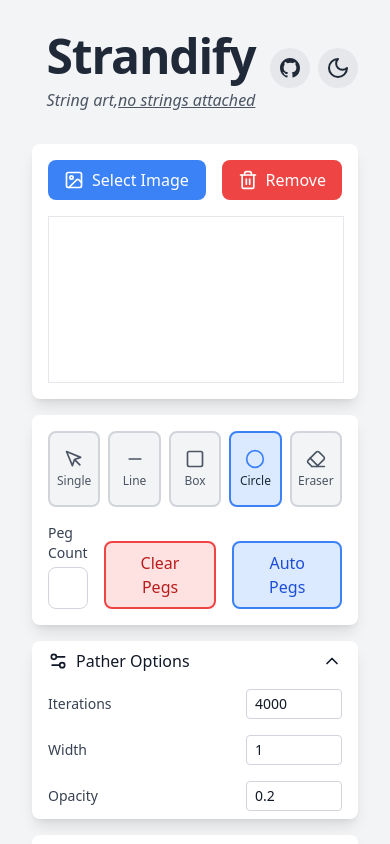
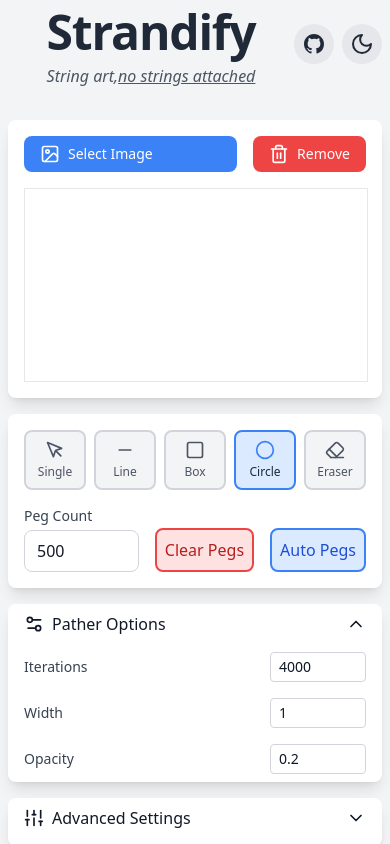
Before and after one commit to loiccoyle/strandify, a React (Vite) app: page / in a window 390 px wide. Shown: the top 844 px of the page. Built offline with nearby package versions, Linux system fonts and the light colour scheme.

Commit message:
responsive

```diff
--- a/src/App.tsx
+++ b/src/App.tsx
@@ -158,14 +158,14 @@ export default function App() {
 
   return (
     <ThemeProvider>
-      <div className="min-h-screen bg-gray-100 dark:bg-gray-900 p-8">
-        <div className="max-w-7xl mx-auto space-y-8">
+      <div className="min-h-screen bg-gray-100 dark:bg-gray-900 sm:p-8 p-2">
+        <div className="w-full sm:max-w-7xl sm:mx-auto space-y-8">
           <Header />
 
           <div className="grid grid-cols-1 gap-8">
             <div className="space-y-4">
               <div className="bg-white dark:bg-gray-800 p-4 rounded-lg shadow-lg">
-                <div className="flex gap-4 mb-4">
+                <div className="flex gap-4 mb-4 sm:text-lg text-sm justify-center">
                   <label className="flex-1 flex items-center gap-2 px-4 py-2 bg-blue-500 text-white rounded-lg cursor-pointer hover:bg-blue-600 transition-colors">
                     <ImageIcon className="w-5 h-5" />
                     <span>Select Image</span>
--- a/src/components/Controls.tsx
+++ b/src/components/Controls.tsx
@@ -31,7 +31,7 @@ export function Controls({
           <div
             key={type}
             onClick={() => setBrushType(type)}
-            className={`p-4 rounded-lg transition-colors cursor-pointer ${
+            className={`sm:p-4 p-2 rounded-lg transition-colors cursor-pointer ${
               brushType === type
                 ? "bg-blue-100 dark:bg-blue-900 border-2 border-blue-500"
                 : "bg-gray-100 dark:bg-gray-700 border-2 border-gray-300 dark:border-gray-600 hover:bg-gray-200 dark:hover:bg-gray-600"
@@ -72,14 +72,14 @@ export function Controls({
 
         <button
           onClick={onClearPegs}
-          className="px-4 py-2 bg-red-100 dark:bg-red-900 border-2 border-red-500 text-red-700 dark:text-red-300 rounded-lg hover:bg-red-200 dark:hover:bg-red-800 transition-colors"
+          className="px-2 sm:px-4 py-2 bg-red-100 dark:bg-red-900 border-2 border-red-500 text-red-700 dark:text-red-300 rounded-lg hover:bg-red-200 dark:hover:bg-red-800 transition-colors"
         >
           Clear Pegs
         </button>
 
         <button
           onClick={onAutoPegs}
-          className="px-4 py-2 bg-blue-100 dark:bg-blue-900 border-2 border-blue-500 text-blue-700 dark:text-blue-300 rounded-lg hover:bg-blue-200 dark:hover:bg-blue-800 transition-colors"
+          className="px-2 sm:px-4 py-2 bg-blue-100 dark:bg-blue-900 border-2 border-blue-500 text-blue-700 dark:text-blue-300 rounded-lg hover:bg-blue-200 dark:hover:bg-blue-800 transition-colors"
         >
           Auto Pegs
         </button>
```
